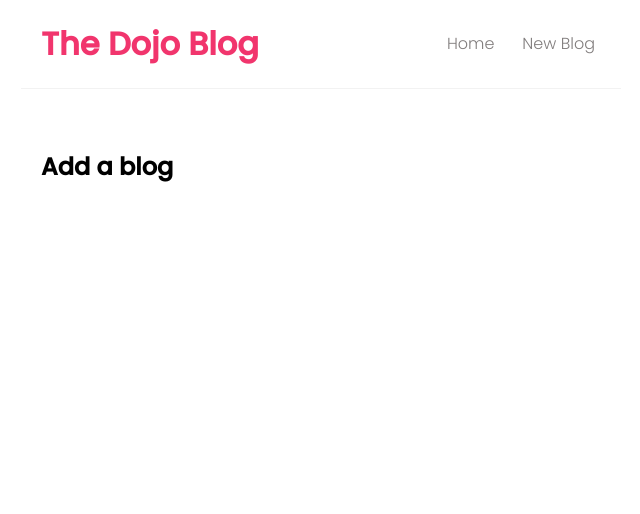
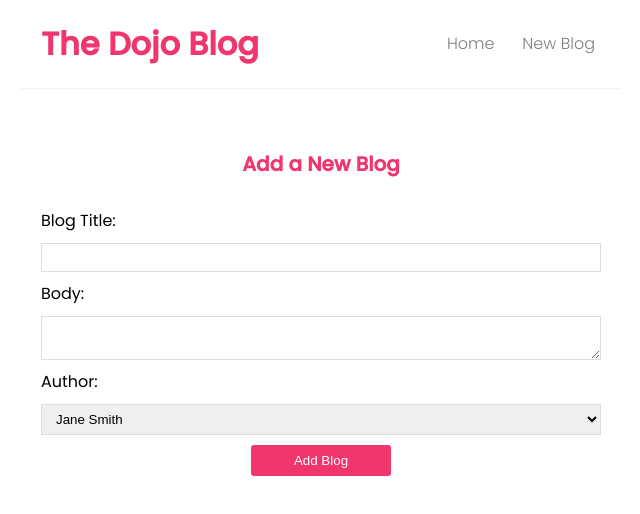
Before and after one commit to cedik456/react-net-ninja, a React (Vite) app: page /create in a window 1280 px wide. Shown: the top 514 px of the page, without its empty margins (319-959 px from the left). Built offline with nearby package versions, Linux system fonts and the light colour scheme.

Commit message:
Add form and state values for adding blogs

```diff
--- a/src/components/Create.jsx
+++ b/src/components/Create.jsx
@@ -1,9 +1,38 @@
-import React from "react";
+import React, { useState } from "react";
 
 function Create() {
+  const [title, setTitle] = useState("");
+  const [body, setBody] = useState("");
+  const [author, setAuthor] = useState("jane"); // should have a default value when using select (option)
+
   return (
     <div className="create-blog">
-      <h2>Add a blog</h2>
+      <h2>Add a New Blog</h2>
+      <form>
+        <label>Blog Title:</label>
+        <input
+          value={title}
+          onChange={(e) => setTitle(e.target.value)}
+          type="text"
+          required
+        />
+
+        <label>Body:</label>
+        <textarea
+          value={body}
+          onChange={(e) => setBody(e.target.value)}
+          required
+        ></textarea>
+
+        <label>Author:</label>
+        <select value={author} onChange={(e) => setAuthor(e.target.value)}>
+          <option value="jane">Jane Smith</option>
+          <option value="alice">Alice Brown</option>
+          <option value="bob">Bob Johnson</option>
+        </select>
+
+        <button>Add Blog</button>
+      </form>
     </div>
   );
 }
--- a/src/index.css
+++ b/src/index.css
@@ -146,3 +146,44 @@ article {
   color: rgb(53, 50, 50);
   font-weight: 400;
 }
+
+/* CREATE BLOG */
+
+.create-blog {
+  max-width: 400;
+  margin: 0 auto;
+  text-align: center;
+}
+
+.create-blog label {
+  text-align: left;
+  display: block;
+}
+
+.create-blog h2 {
+  font-size: 20px;
+  color: #f1356d;
+  margin-bottom: 30px;
+}
+
+.create-blog input,
+.create-blog textarea,
+.create-blog select {
+  width: 100%;
+  padding: 6px 10px;
+  margin: 10px 0;
+  border: 1px solid #ddd;
+  box-sizing: border-box;
+  display: block;
+}
+
+.create-blog button {
+  width: 25%;
+  background-color: #f1356d;
+  color: #fff;
+  border: 0;
+  padding: 8px;
+  cursor: pointer;
+  border-radius: 3px;
+  margin-bottom: 10px;
+}
```
